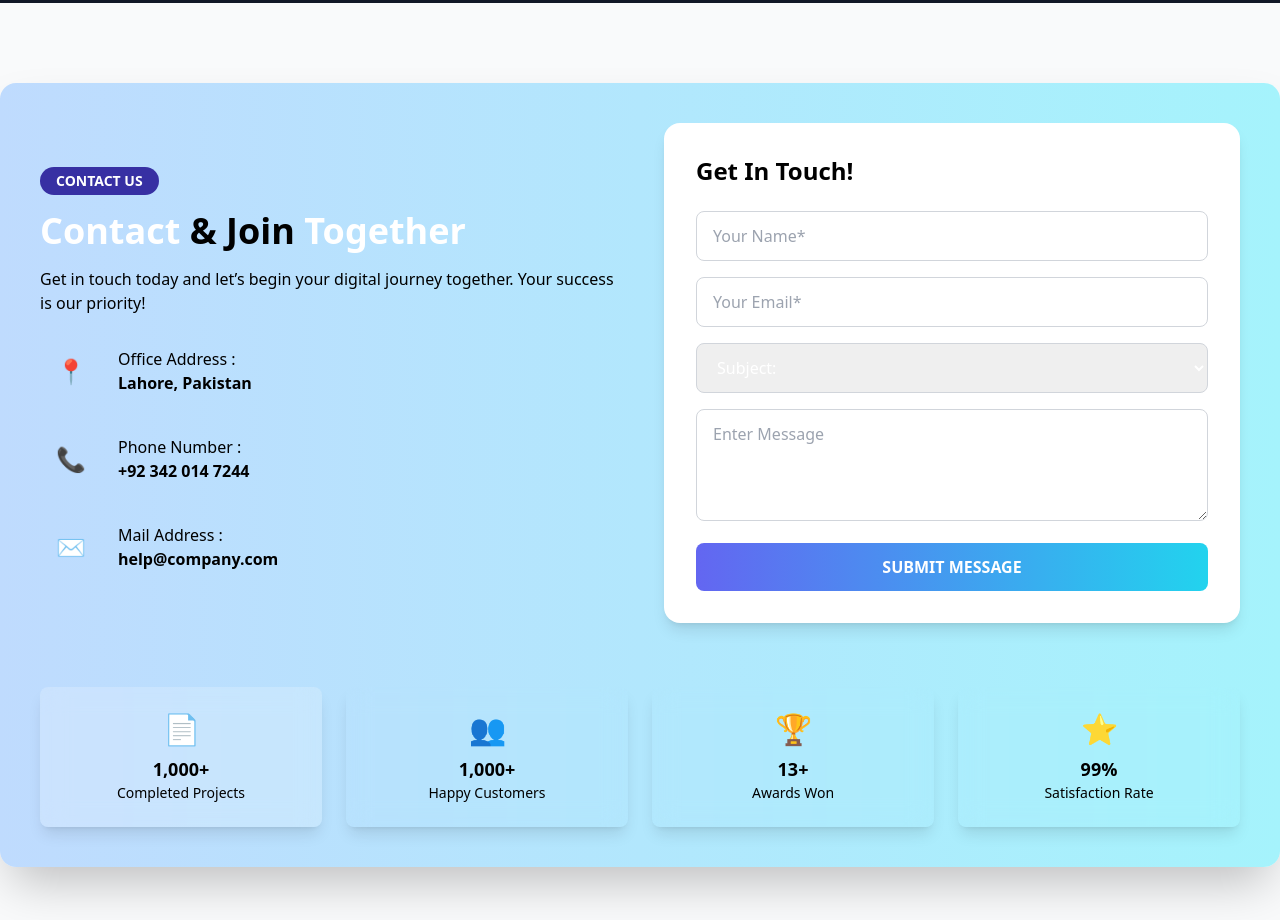
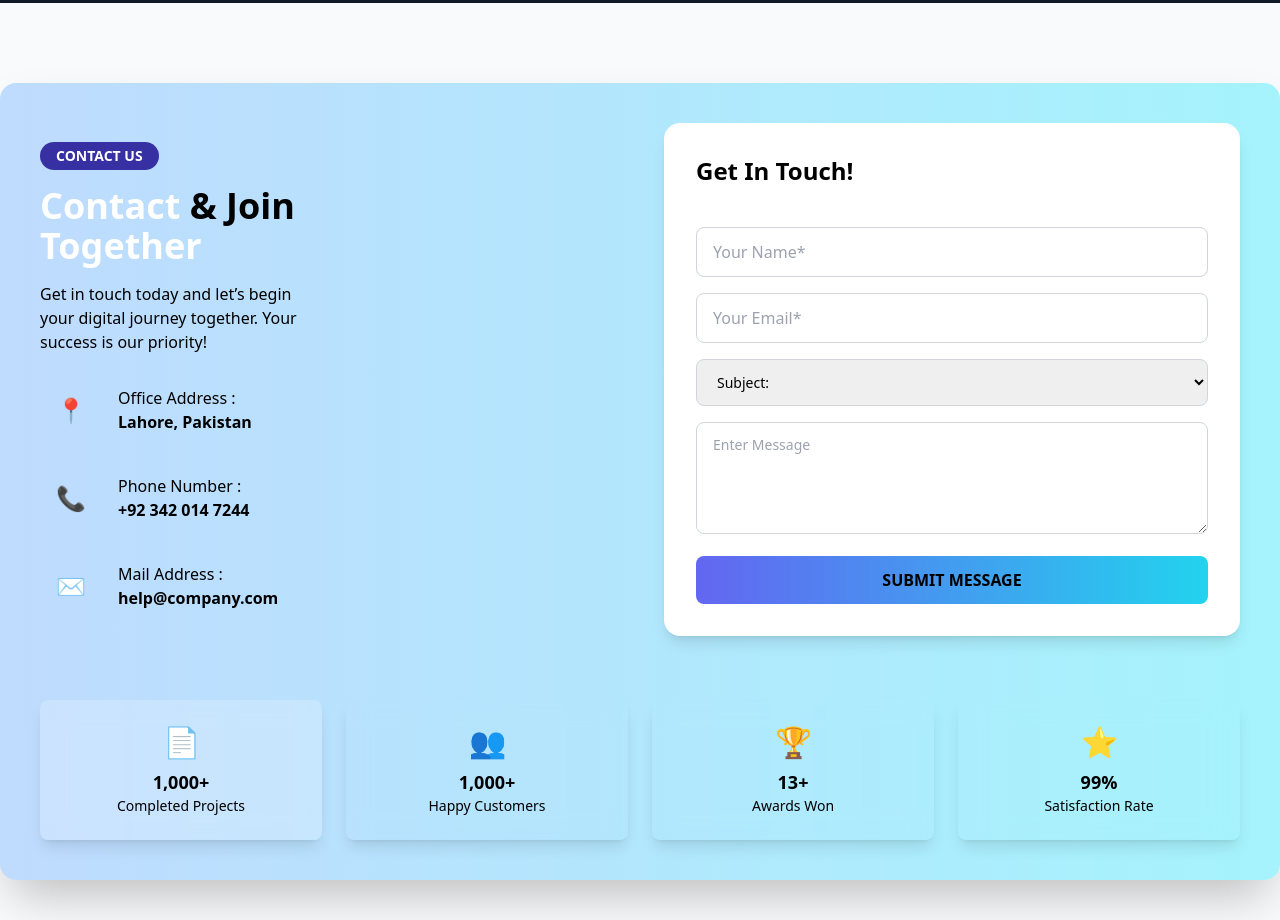
Before and after one commit to muntaha-fatima/apexcify-website, a plain HTML site: page index.html in a window 1280 px wide. Shown: the part 3440-4360 px from the top of the page. Drawn offline with nearby package versions, Linux system fonts and the light colour scheme.

Commit message:
website push to github

```diff
--- a/index.html
+++ b/index.html
@@ -290,9 +290,9 @@
         </div>
     </section>
 
-    <!-- Contact Section -->
    <section id="contact" class="py-16 sm:py-20 bg-gray-50">
   <div class="bg-gradient-to-r from-blue-200 to-cyan-200 rounded-2xl shadow-2xl p-6 sm:p-8 lg:p-10 max-w-7xl mx-auto">
+    <div class="grid grid-cols-1 lg:grid-cols-2 gap-8 sm:gap-12 items-center">
          <div class="grid grid-cols-1 lg:grid-cols-2 gap-8 sm:gap-12 items-center">
                 <!-- Left Content -->
                 <div>
@@ -327,24 +327,26 @@
                         </div>
                     </div>
                 </div>
+      <!-- Left Content -->
+
+        <!-- ... left content as you have ... -->
+      </div>
+
       <!-- Right Form -->
-                <div class="bg-white p-6 sm:p-8 rounded-2xl shadow-lg">
+      <form id="contact-form" class="bg-white p-6 sm:p-8 rounded-2xl shadow-lg space-y-4">
         <h3 class="text-xl sm:text-2xl font-bold text-black mb-4 sm:mb-6">Get In Touch!</h3>
-                    <div class="space-y-4">
-                        <input type="text" placeholder="Your Name*" class="w-full border border-gray-300 rounded-lg text-black px-3 sm:px-4 py-2 sm:py-3 text-sm sm:text-base focus:ring-2 focus:ring-black outline-none">
-                        <input type="email" placeholder="Your Email*" class="w-full border border-gray-300 rounded-lg px-3 sm:px-4 py-2 sm:py-3 text-sm sm:text-base focus:ring-2 focus:ring-black outline-none">
-                        <select class="w-full border border-gray-300 rounded-lg px-3 sm:px-4 py-2 sm:py-3 text-sm sm:text-base focus:ring-2 focus:ring-indigo-500 outline-none">
-                            <option>Subject:</option>
+        <input type="text" name="name" placeholder="Your Name*" required class="w-full border border-gray-300 rounded-lg text-black px-3 sm:px-4 py-2 sm:py-3 text-sm sm:text-base focus:ring-2 focus:ring-black outline-none" />
+        <input type="email" name="email" placeholder="Your Email*" required class="w-full border border-gray-300 rounded-lg text-black px-3 sm:px-4 py-2 sm:py-3 text-sm sm:text-base focus:ring-2 focus:ring-black outline-none" />
+        <select name="subject" required class="w-full border border-gray-300 rounded-lg px-3 sm:px-4 py-2 sm:py-3 text-sm sm:text-black focus:ring-2 focus:ring-indigo-500 outline-none">
+          <option value="">Subject:</option>
           <option>General Inquiry</option>
           <option>Project Discussion</option>
           <option>Support</option>
         </select>
-                        <textarea placeholder="Enter Message" class="w-full border border-gray-300 rounded-lg px-3 sm:px-4 py-2 sm:py-3 h-24 sm:h-28 text-sm sm:text-base focus:ring-2 focus:ring-black outline-none"></textarea>
-                        <button type="button" class="w-full bg-gradient-to-r from-indigo-500 to-cyan-400 text-white py-2 sm:py-3 rounded-lg font-semibold hover:opacity-90 transition text-sm sm:text-base">SUBMIT MESSAGE</button>
+        <textarea name="message" placeholder="Enter Message" required class="w-full border border-gray-300 rounded-lg px-3 sm:px-4 py-2 sm:py-3 h-24 sm:h-28 text-sm sm:text-black focus:ring-2 focus:ring-black outline-none"></textarea>
+        <button type="submit" class="w-full bg-gradient-to-r from-indigo-500 to-cyan-400 text-black py-2 sm:py-3 rounded-lg font-semibold hover:opacity-90 transition text-sm sm:text-base">SUBMIT MESSAGE</button>
+      </form>
     </div>
-                </div>
-            </div>
-            <!-- Stats -->
       <div class="mt-12 sm:mt-16 grid grid-cols-2 sm:grid-cols-4 gap-4 sm:gap-6 text-center">
                 <div class="bg-white/20 backdrop-blur-md rounded-lg p-4 sm:p-6 shadow-lg">
                     <div class="text-2xl sm:text-3xl text-white">📄</div>
@@ -368,8 +370,9 @@
                 </div>
             </div>
         </div>
+    <!-- Stats section ... as is ... -->
+  </div>
 </section>
-
     <!-- Footer -->
     <footer class="bg-gradient-to-r from-cyan-400 to-blue-500 text-white py-8 sm:py-10">
         <div class="container mx-auto px-4 sm:px-6 text-center">
--- a/scripts.js
+++ b/scripts.js
@@ -11,16 +11,16 @@ document.addEventListener('DOMContentLoaded', () => {
     }, { threshold: 0.2 });
     sections.forEach(section => observer.observe(section));
 
-    // Form submission
-    const form = document.getElementById('contact-form');
-    if(form) {
-        form.addEventListener('submit', (e) => {
-            e.preventDefault();
-            alert('Message sent successfully!');
-            form.reset();
-        });
-    }
+  const form = document.getElementById('contact-form');
 
+  form.addEventListener('submit', function(e) {
+    e.preventDefault(); // Page reload roke
+
+    // Aap yahan AJAX se backend ya API call kar sakte hain agar chahiye
+
+    alert('Thank you for contacting us! We will get back to you soon.');
+    form.reset();
+  });
     // Portfolio carousel setup
     const carousel = document.getElementById('portfolio-carousel');
     const items = document.querySelectorAll('.portfolio-item');
```
Lines whose indentation alone changed are shown as unchanged.
